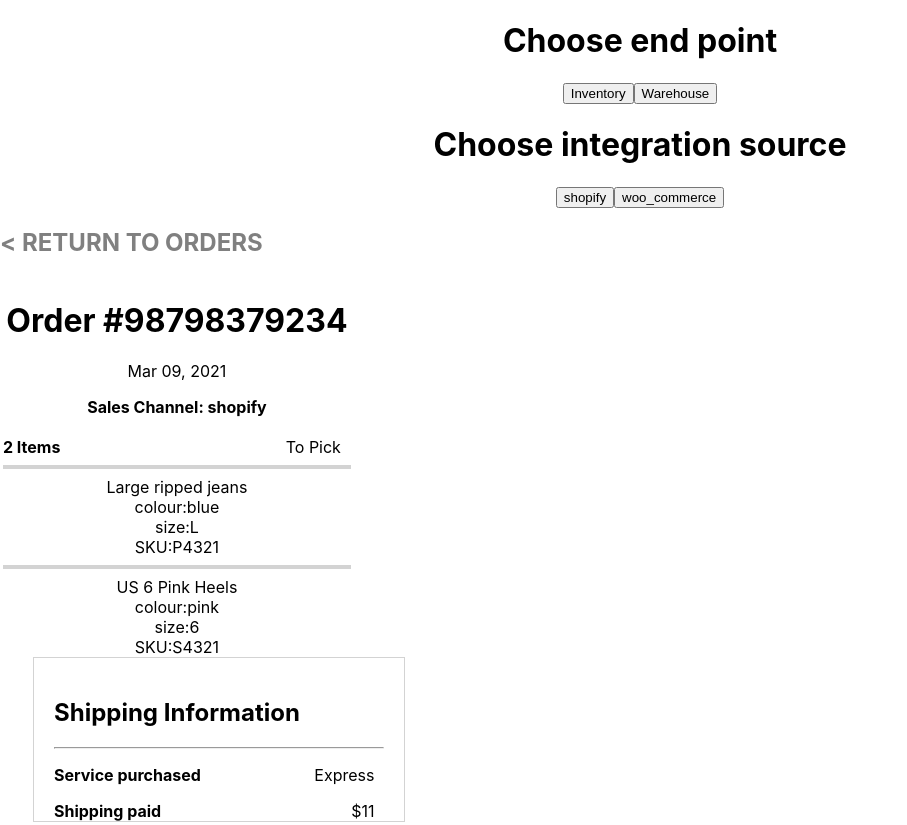
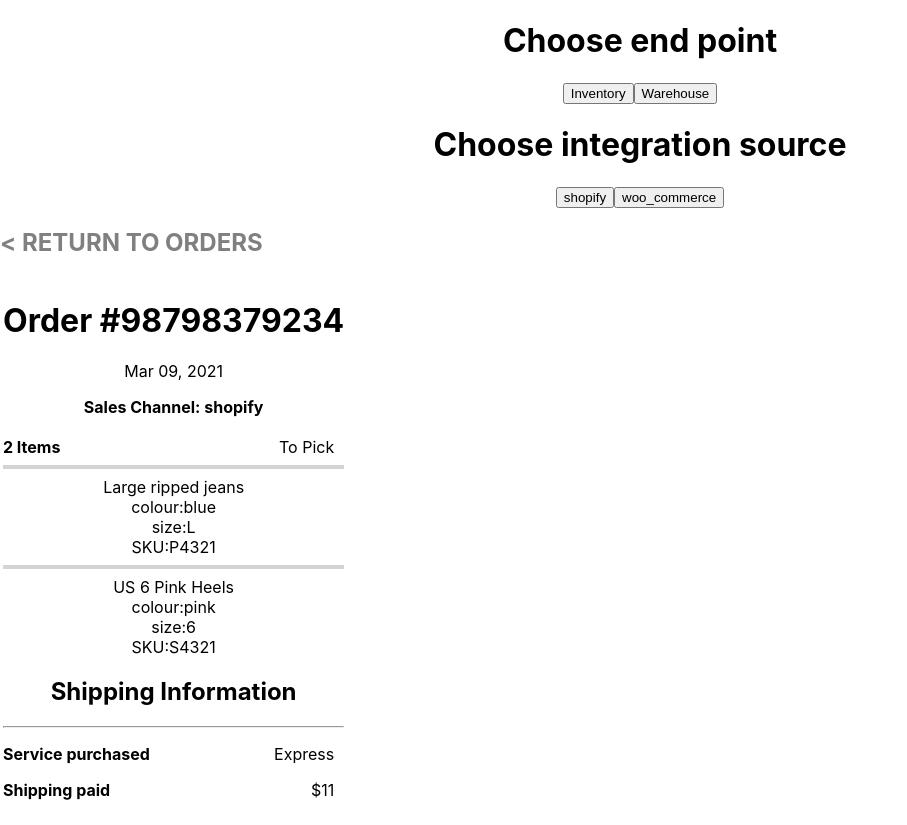
Before and after one commit to AlbertAus/skutopia, a React (Create React App) app: page / in a window 1280 px wide. Shown: the whole page, without its empty margins (0-907 px from the left). After the commit the page ends 803 px from the top, so only its background shows below. Built offline with nearby package versions, Linux system fonts and the light colour scheme.

Commit message:
fix: remove className in shippingInformation

```diff
--- a/src/components/shippingInformation.tsx
+++ b/src/components/shippingInformation.tsx
@@ -3,7 +3,7 @@ import "../styles/Styles.css";
 const ShippingInformation = (props: any) => {
   const { shippingDetails: data } = props;
   return (
-    <div className="Order-Info">
+    <div>
       <h2>Shipping Information</h2>
       <hr />
       <div>
```
